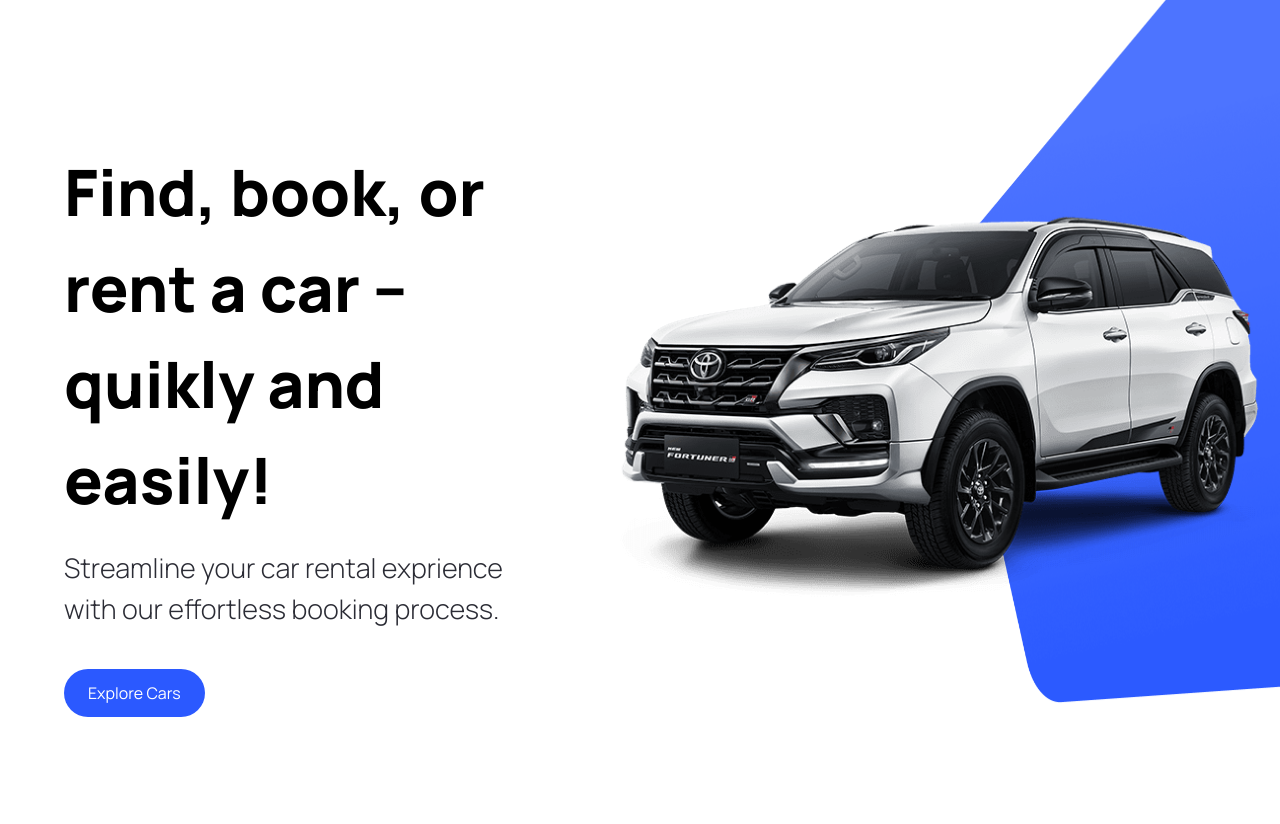
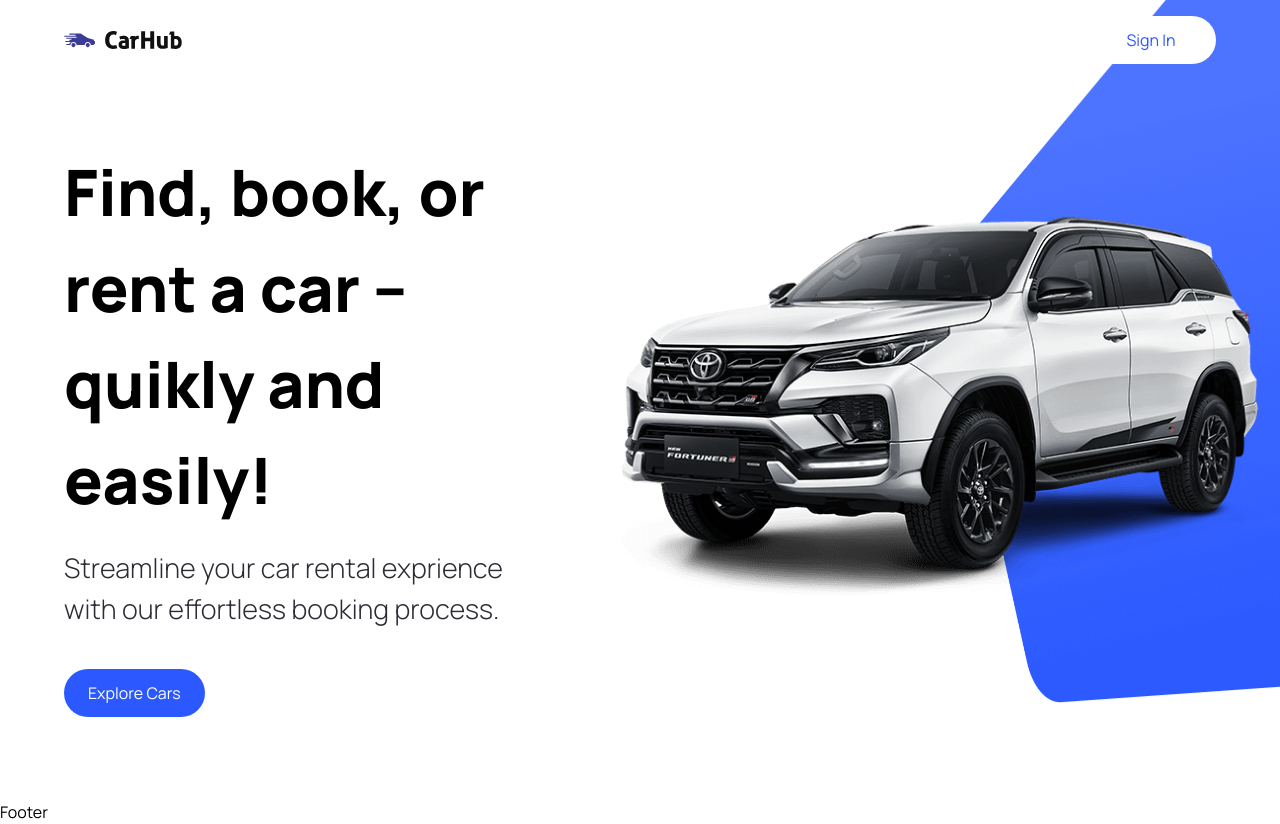
Before and after one commit to Mohammed3ohammed/Car_Showcase, a Next.js app: page / in a window 1280 px wide. Before the commit the page ends 800 px from the top, so only its background shows below. Built offline with nearby package versions, Linux system fonts and the light colour scheme.

Commit message:
Navigation section design

```diff
--- a/app/layout.tsx
+++ b/app/layout.tsx
@@ -1,3 +1,4 @@
+import { Footer, Navbar } from "../components";
 import "./globals.css";
 
 
@@ -14,7 +15,9 @@
   return (
     <html lang="en">
       <body className="relative">
+        <Navbar />
         {children}
+        <Footer />
         </body>
     </html>
   );
--- a/components/CustomButton.tsx
+++ b/components/CustomButton.tsx
@@ -1,11 +1,11 @@
 // import Image from "next/image"
-import { CustomButtonProps } from '@/types';
+import { CustomButtonProps } from "../types";
 
-const CustomButton = ({ title, containerStyles , handleClick }: CustomButtonProps) => {
+const CustomButton = ({ title, containerStyles  , handleClick , btnType }: CustomButtonProps) => {
   return (
     <button
       disabled={false}
-      type={"button"}
+      type={btnType || "button"}
       className={`custom-btn ${containerStyles}`}
       onClick={handleClick}
     >
--- /dev/null
+++ b/components/Footer.tsx
@@ -0,0 +1,10 @@
+
+const Footer = () => {
+  return (
+    <div>
+      Footer
+    </div>
+  )
+}
+
+export default Footer;
--- /dev/null
+++ b/components/Navbar.tsx
@@ -0,0 +1,30 @@
+import Link  from 'next/link';
+import Image from 'next/image';
+
+import CustomButton from './CustomButton'
+
+const Navbar = () => {
+  return (
+    <header className='w-full absolute z-10'>
+        <nav className='max-w-[1440px] mx-auto flex justify-between items-center sm:px-16 px-6 py-4'>
+            <Link href="/" className="flex justify-center items-center">
+                <Image
+                src="/logo.svg"
+                alt='Car Hub Logo'
+                width={118}
+                height={18}
+                className='object-contain'
+                />
+            </Link>
+            <CustomButton
+                title="Sign In"
+                btnType="button"
+                containerStyles="text-primary-blue
+                rounded-full bg-white min-w-[130px]"
+            />
+        </nav>
+    </header>
+  )
+}
+
+export default Navbar
--- a/components/index.ts
+++ b/components/index.ts
@@ -1,7 +1,13 @@
 import Hero from "./Hero";
 import CustomButton from "./CustomButton";
+import Navbar from "./Navbar";
+import Footer from "./Footer";
 
 export {
     Hero,
     CustomButton,
+    Navbar,
+    Footer
+
+
 }
--- a/types/index.ts
+++ b/types/index.ts
@@ -3,6 +3,7 @@
 export interface CustomButtonProps {
     title: string;
     containerStyles?: string;
-    handleClick:
+    handleClick?:
      MouseEventHandler<HTMLButtonElement>;
+     btnType?: "button" | "submit" ;
 }
```
